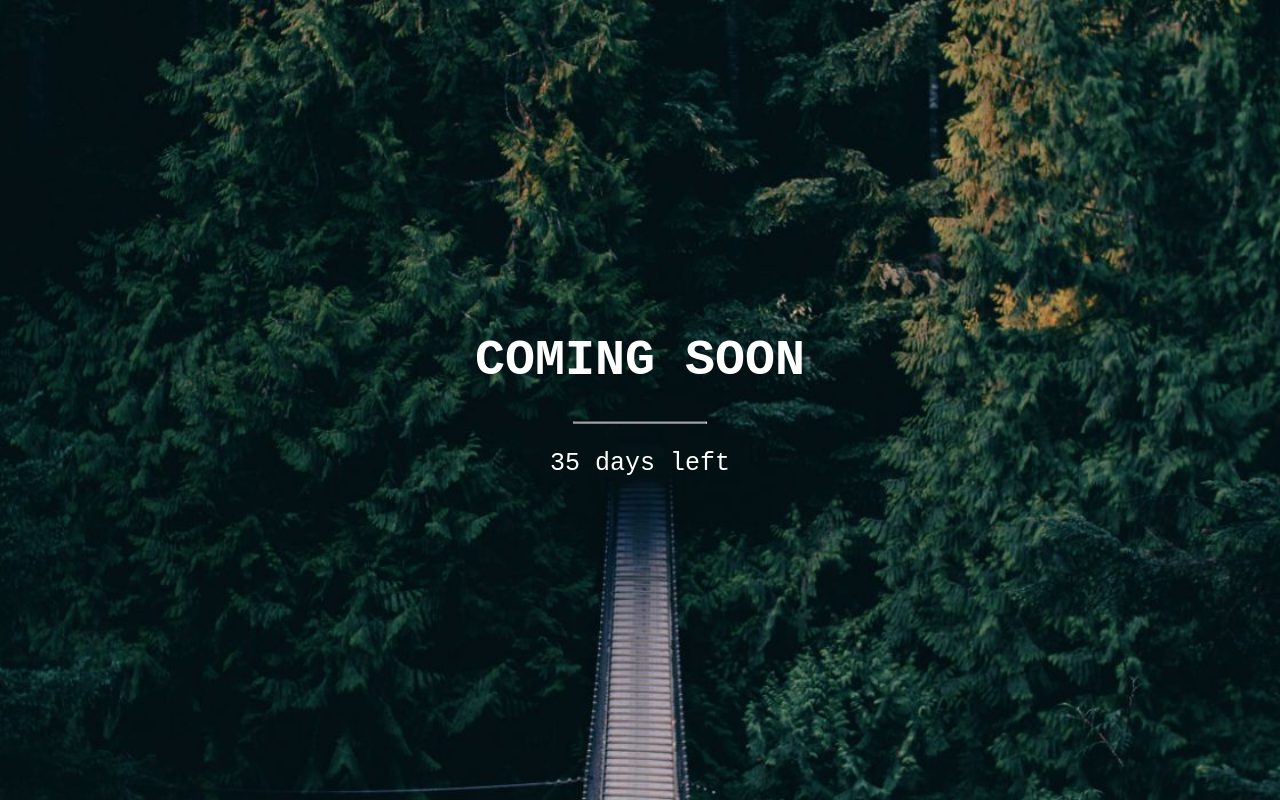
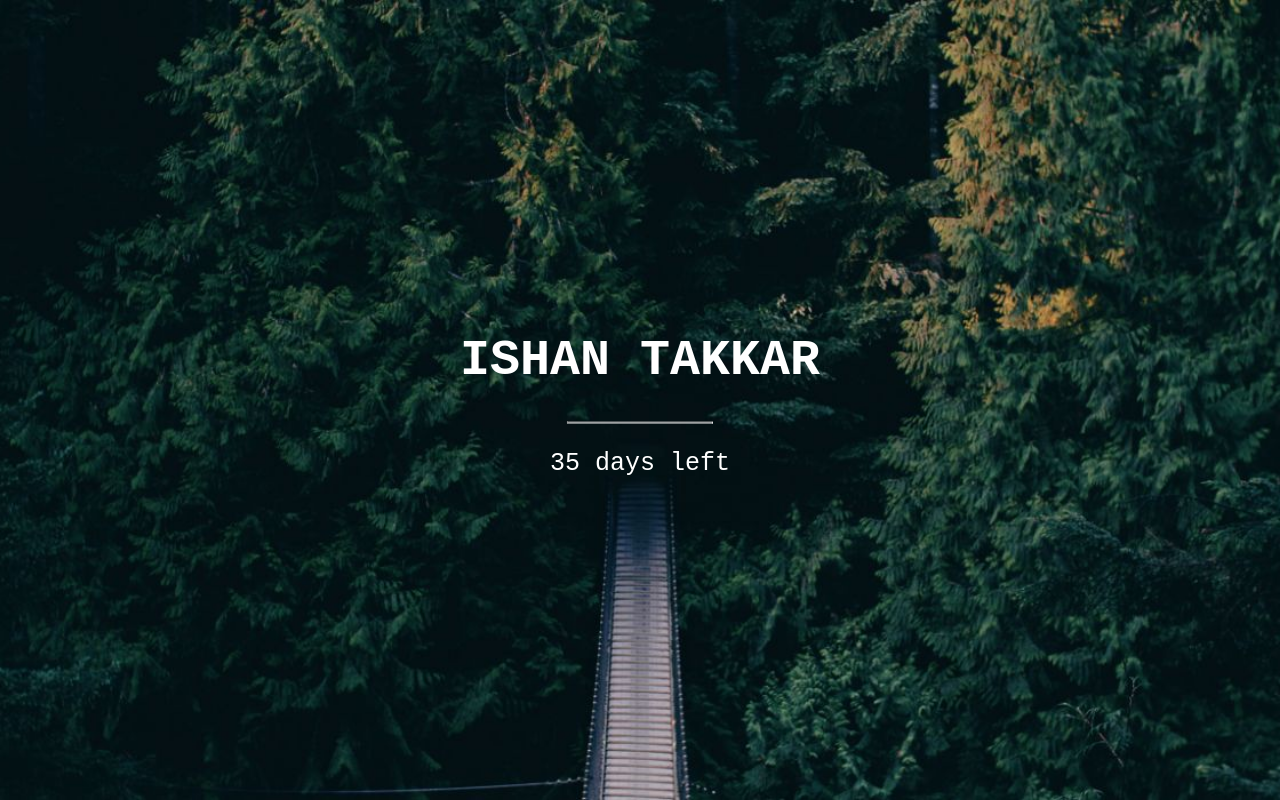
Before and after one commit to kdmn420/comming-soon, a plain HTML site: page index.html in a window 1280 px wide. Drawn offline with Linux system fonts and the light colour scheme.

Commit message:
Update index.html

```diff
--- a/index.html
+++ b/index.html
@@ -46,7 +46,7 @@ hr {
 
 <div class="bgimg">
   <div class="middle">
-    <h1>COMING SOON</h1>
+    <h1>ISHAN TAKKAR</h1>
     <hr>
     <p>35 days left</p>
   </div>
```
